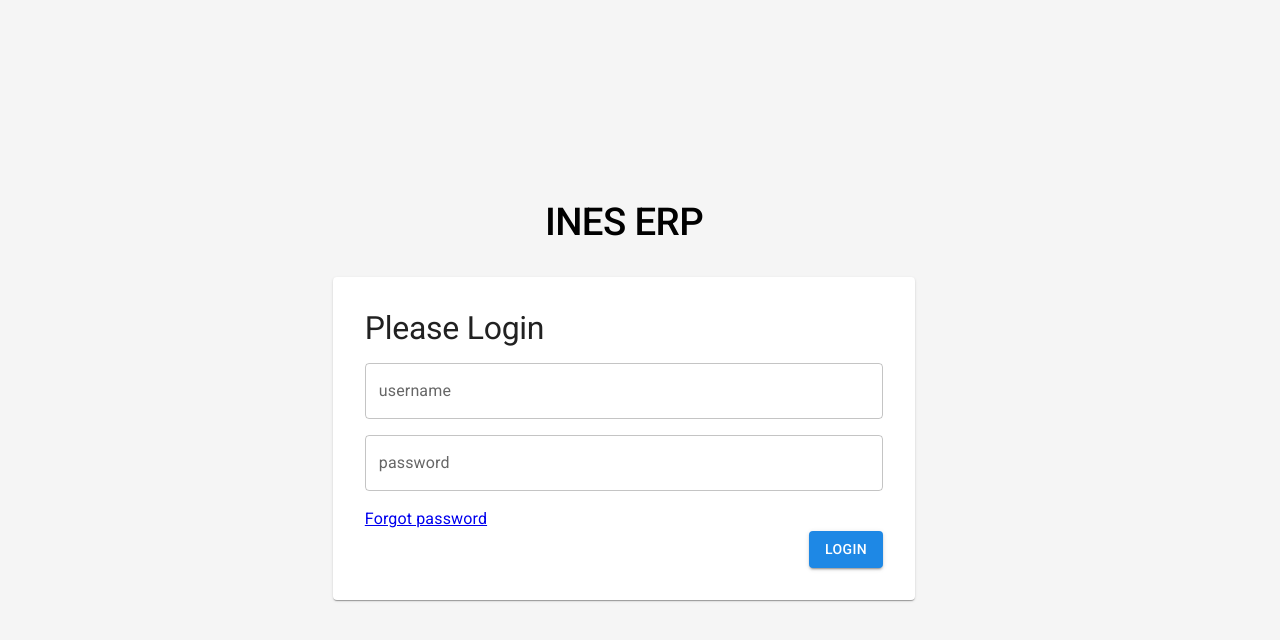
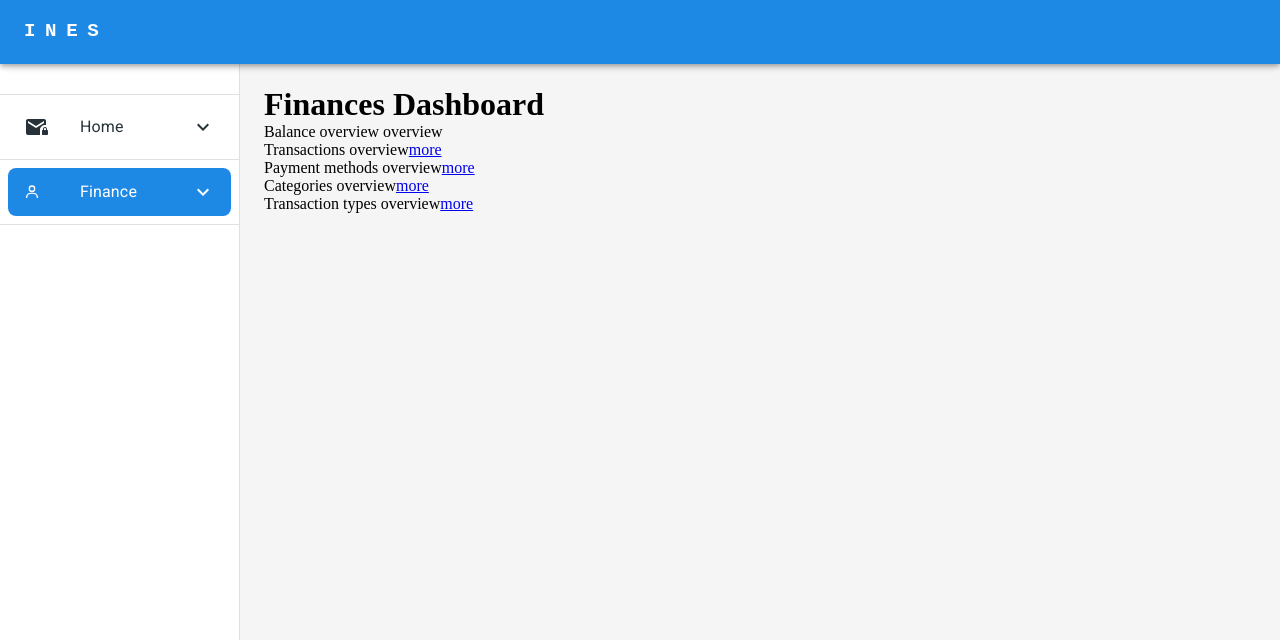
Before and after one commit to ines-erp/react-frontend, a React (Vite) app: page /finance in a window 1280 px wide. Before the commit this address led to /auth/login. Shown: the top 640 px of the page. Built offline with nearby package versions, Linux system fonts and the light colour scheme.

Commit message:
wip: starting with context by verify user is logged in

```diff
--- a/src/App.jsx
+++ b/src/App.jsx
@@ -2,12 +2,34 @@ import {inesMainTheme} from "@/themes/inesMainTheme.js";
 import router from "@/routes/router.jsx";
 import {RouterProvider} from "react-router-dom";
 import {ThemeProvider} from "@mui/material";
+import {AuthContext, AuthDispatchContext} from "@/contexts/authContext.js";
+import {useReducer} from "react";
+
+const initialAuth = {token: null, username: null};
+
+const authReducer = (auth, action) => {
+    switch (action.type) {
+        case "login":
+            return {token: action.auth.token, username: action.auth.username};
+        case "logout":
+            return {...auth, token: null};
+        default:
+            throw Error("please login");
+    }
+};
 
 function App() {
 
+    const [auth, dispatch] = useReducer(authReducer, initialAuth);
+
     return (
         <ThemeProvider theme={inesMainTheme}>
-            <RouterProvider router={router}/>
+            <AuthContext.Provider value={auth}>
+                <AuthDispatchContext.Provider value={dispatch}>
+                    <RouterProvider router={router}/>
+                </AuthDispatchContext.Provider>
+            </AuthContext.Provider>
+
         </ThemeProvider>
     );
 }
--- /dev/null
+++ b/src/contexts/authContext.js
@@ -0,0 +1,4 @@
+import {createContext} from "react";
+
+export const AuthContext = createContext(null);
+export const AuthDispatchContext = createContext(null);
--- a/src/layouts/main/LayoutMenuAppbar.jsx
+++ b/src/layouts/main/LayoutMenuAppbar.jsx
@@ -1,10 +1,24 @@
 import {AppBar, Box, Container, Drawer, IconButton, Toolbar, Typography, useMediaQuery} from "@mui/material";
-import React, {useEffect} from "react";
+import React, {useContext} from "react";
 import MenuIcon from "@mui/icons-material/Menu";
 import {RouterMainMenu} from "@/menu/index.jsx";
 import {Outlet, useNavigate} from "react-router-dom";
 import {grey} from "@mui/material/colors";
-import {getLoginToken} from "@/pages/auth/login/index.jsx";
+import {AuthContext} from "@/contexts/authContext.js";
+
+// const handleLoggedUser = async () => {
+//     //implement an observable here or some interceptor
+//     //maybe that validation should be a async function and must block the ui to be render
+//     //TODO: implement some cookie validation over api request
+//     const token = getLoginToken();
+//
+//     if (token.length > 0) {
+//         console.log(token);
+//         return token;
+//     }
+//     return null
+// };
+
 
 const Offset = () => <Box sx={{height: '86px'}}/>;
 
@@ -12,6 +26,7 @@ const Offset = () => <Box sx={{height: '86px'}}/>;
 export const LayoutMenuAppbar = () => {
     const isScreenBigger = useMediaQuery('(min-width:600px)');
     const [isDrawerOpen, setIsDrawerOpen] = React.useState(false);
+    const auth = useContext(AuthContext);
 
     const navigateTo = useNavigate();
 
@@ -21,15 +36,8 @@ export const LayoutMenuAppbar = () => {
 
     const drawerWidth = 240;
 
-    useEffect(() => {
-        //implement an observable here or some interceptor
-        const token = getLoginToken();
-        if (token) {
-            console.log("yee token");
-            return;
-        }
-        navigateTo("/auth/login");
-    }, []);
+    console.debug(auth);
+
 
     return (
         <Box sx={{display: 'flex'}}>
--- a/src/pages/auth/login/index.jsx
+++ b/src/pages/auth/login/index.jsx
@@ -1,7 +1,7 @@
 import {Box, Button, Container, Paper, TextField, Typography} from "@mui/material";
 import {Link, useNavigate} from "react-router-dom";
-import {useRef} from "react";
-import {loginToApi} from "@/api/inesAuthApiV1.js";
+import {useContext, useRef} from "react";
+import {AuthDispatchContext} from "@/contexts/authContext.js";
 
 //TODO: isolate that to a new file and make it wide available
 export const getLoginToken = () => {
@@ -19,19 +19,27 @@ export const LoginPage = () => {
     const password = useRef();
     const navigateTo = useNavigate();
 
+    const dispatch = useContext(AuthDispatchContext);
+
     const handleLogin = async () => {
-        const loginData = {"password": password.current.value, "username": userName.current.value};
-        const isLogged = await loginToApi(loginData);
+        // const loginData = {"password": password.current.value, "username": userName.current.value};
+        // const isLogged = await loginToApi(loginData);
 
-        if (isLogged.jwtToken) {
-            document.cookie = `@inesErpAuthToken=${isLogged.jwtToken};max-age=${60 * 15};domain=localhost`;
+        // if (isLogged.jwtToken) {
+        // document.cookie = `@inesErpAuthToken=${isLogged.jwtToken};max-age=${60 * 15};domain=localhost;SameSite=true`;
 
-            //TODO: Will put that token in a context
-            getLoginToken();
+        // TODO: Will put that token in a context
+        // getLoginToken();
 
             //TODO: Dynamically pass that url
+
+        dispatch({
+            auth: {token: "valid token", username: "valid username"},
+            type: "login"
+        });
             navigateTo("/home");
-        }
+
+        // }
 
     };
 
```
